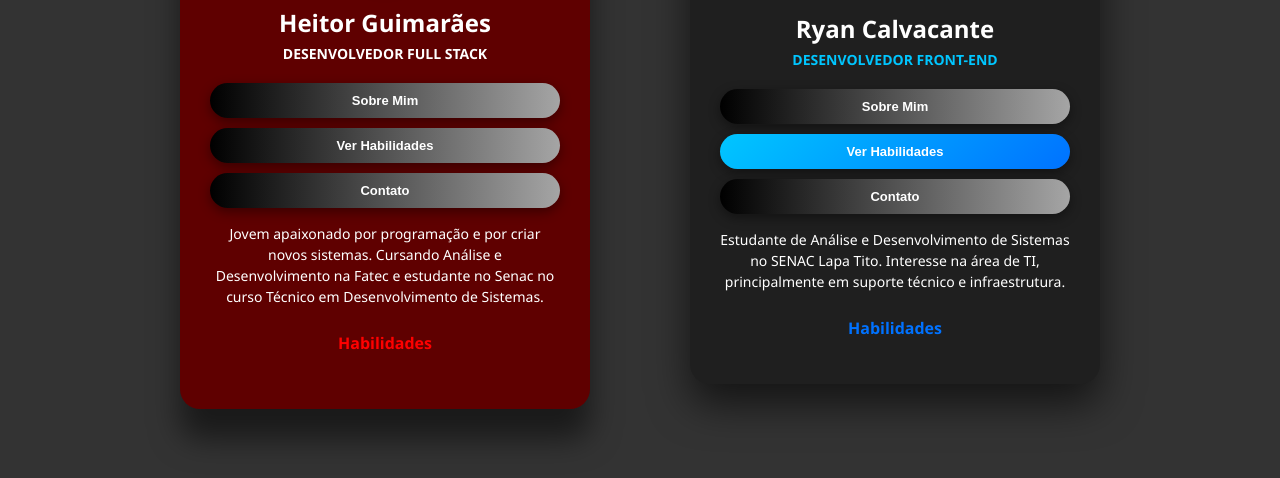
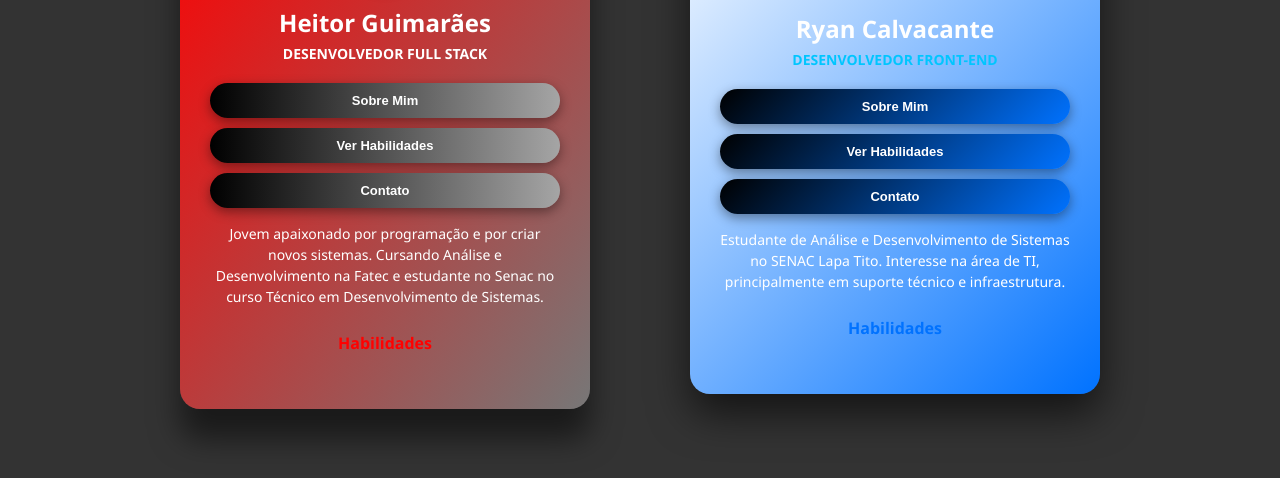
Before and after one commit to ryanzlxt/ATIVIDADE-AQUILA-DUPLA, a plain HTML site: page index.html in a window 1280 px wide. Shown: the part 270-748 px from the top of the page. Drawn offline with Linux system fonts and the light colour scheme.

Commit message:
atualizaçao do cod

```diff
--- a/styles.css
+++ b/styles.css
@@ -22,13 +22,17 @@ body {
 
     width: 350px;
 
-    padding: 30px;
+    padding: 40px 30px;
 
     border-radius: 20px;
 
     text-align: center;
 
-    background: #1f1f1f;
+
+    /* cor padrao cinza */
+    /* background: #1f1f1f; */
+
+    background: linear-gradient(135deg, #fff, #0072ff);
 
     color: white;
 
@@ -68,7 +72,13 @@ body {
 }
 
 .card1 {
-    background-color: #5f0000;
+
+        /* cor padrao vinho/vermelho, sla q cor é essa */
+    /* background-color: #5f0000; */
+
+     background: linear-gradient(to bottom right, #ff0000, #777777);
+
+
     color: #ffffff;
     width: 350px;
     padding: 40px 30px;
@@ -172,9 +182,9 @@ body {
 
 
 
-#btn-habilidades {
+#btn-habilidades, #btn-sobre, #btn-contato {
 
-    background: linear-gradient(135deg, #00c6ff, #0072ff);
+    background: linear-gradient(135deg, #000, #0072ff);
 
 }
 
@@ -350,20 +360,20 @@ button1:hover {
 ========================= */
 
 /* Fundo */
-body.light{
+body.light {
     background: #333;
 }
 
 /* =========================
    CARDS
 ========================= */
-body.light .card{
-    background : linear-gradient(to bottom right, #00000083 45%, #0072ff);
+body.light .card {
+    background: linear-gradient(to bottom right, #00000083 45%, #0072ff);
     color: #ffffff;
 }
 
-body.light .card1{
-    background:linear-gradient(to bottom right , #e90404, #00000083 55%);
+body.light .card1 {
+    background: linear-gradient(to bottom right, #e90404, #00000083 55%);
     color: #000000;
 }
 
@@ -371,33 +381,33 @@ body.light .card1{
    TEXTOS INTERNOS
 ========================= */
 .card h1,
-.card .description{
+.card .description {
     color: inherit;
 }
 
 .card1 h1,
 .card1 .description1,
-.card1 .subtitle-H{
+.card1 .subtitle-H {
     color: inherit;
 }
 
 /* =========================
    SKILLS
 ========================= */
-body.light .skill-tag{
+body.light .skill-tag {
     background: #e0e0e0;
     color: #000000;
     border-color: #cfcfcf;
 }
 
-body.light .skill-tag1{
+body.light .skill-tag1 {
     background: #e0e0e0;
     color: #000000;
     border-color: #cfcfcf;
 }
 
 
-.btn-row{
+.btn-row {
     display: flex;
     flex-direction: column;
     gap: 10px;
```
